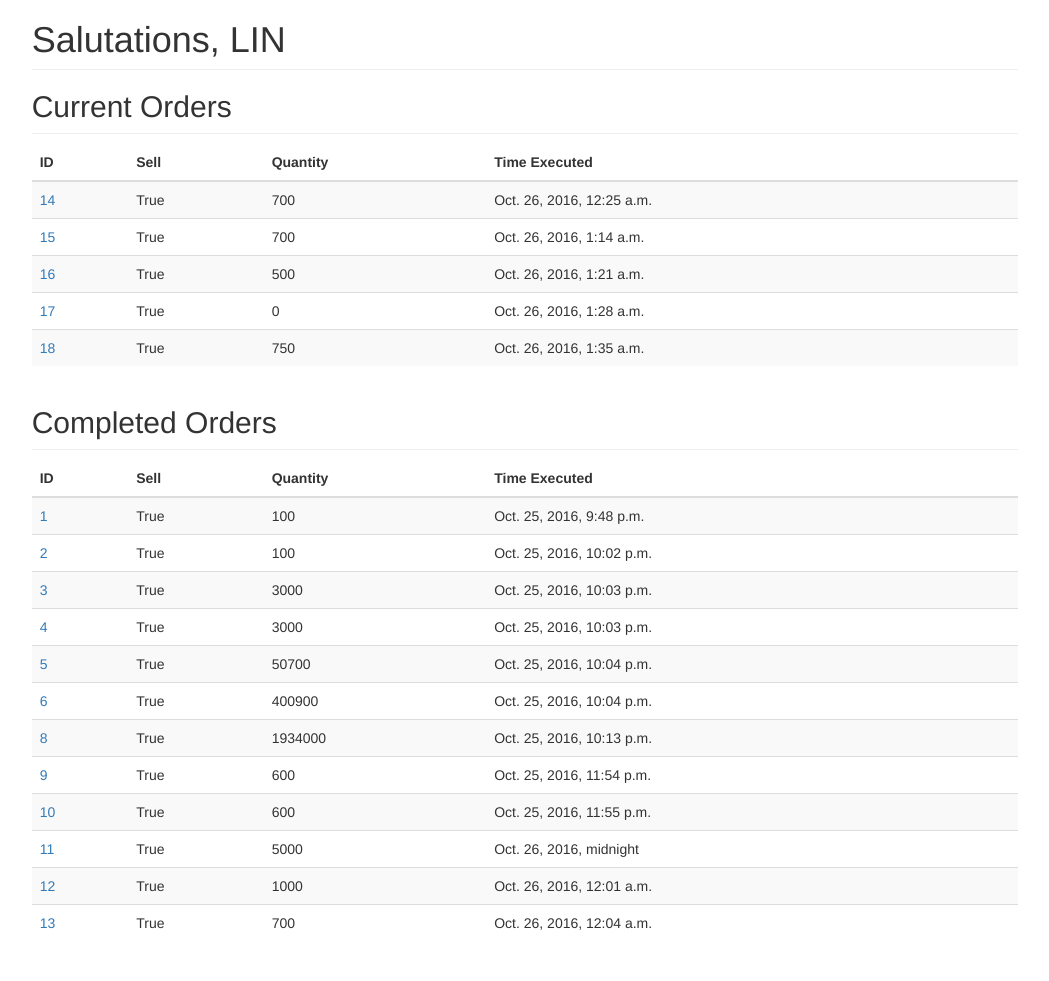
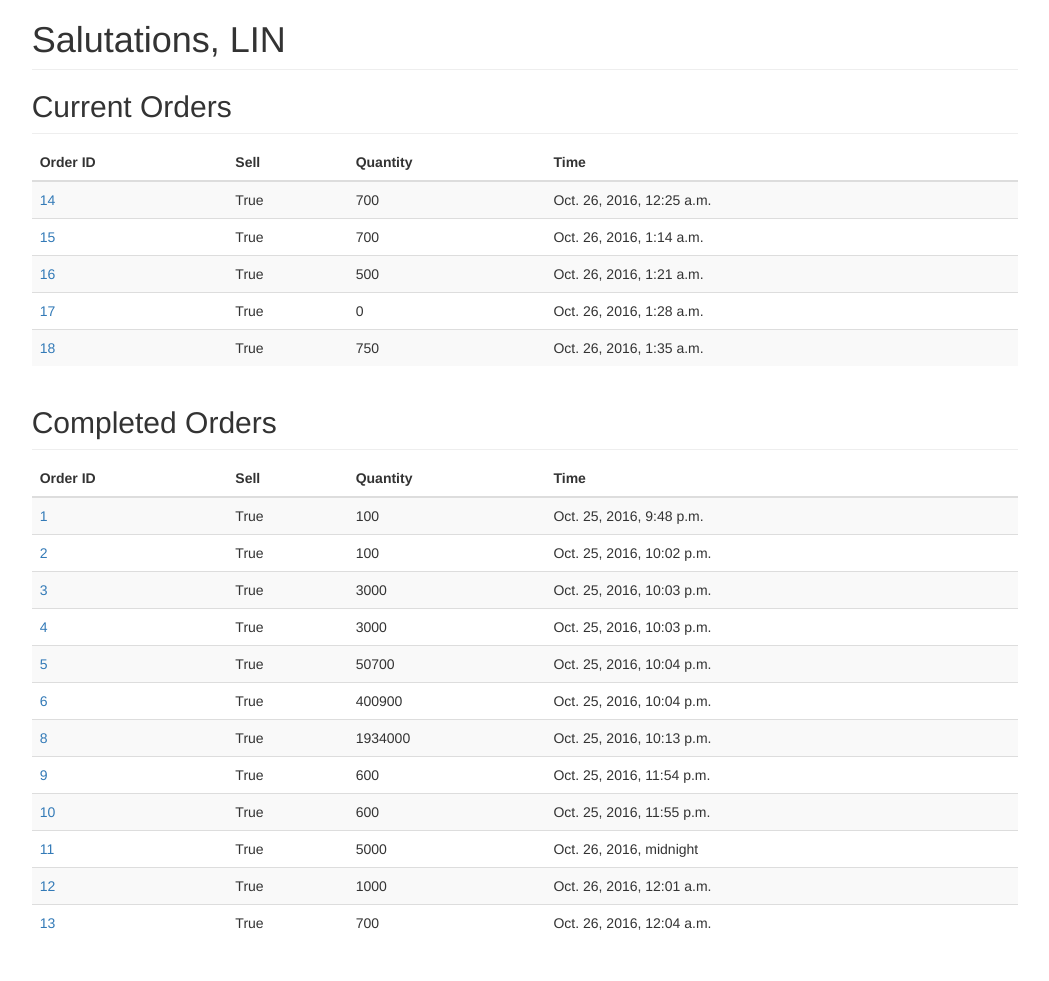
Before and after one commit to gabriellet/thepriceisright, a Django app: page / in a window 1280 px wide. Shown: the part 50-1031 px from the top of the page, without its empty margins (115-1164 px from the left). Run offline with Django 3.2, Linux system fonts and the light colour scheme; a user stored in the database is signed in; data comes from the database, SQL or seed files in the repository; some libraries are stand-ins or nearby versions.

Commit message:
more styling updates

```diff
--- a/templates/index.html
+++ b/templates/index.html
@@ -15,10 +15,10 @@
     <table class="table table-striped">
       <thead>
         <tr>
-          <th>ID</th>
+          <th>Order ID</th>
           <th>Sell</th>
           <th>Quantity</th>
-          <th>Time Executed</th>
+          <th>Time</th>
         </tr>
       </thead>
       {% if orders %}
@@ -43,10 +43,10 @@
     <table class="table table-striped">
       <thead>
         <tr>
-          <th>ID</th>
+          <th>Order ID</th>
           <th>Sell</th>
           <th>Quantity</th>
-          <th>Time Executed</th>
+          <th>Time</th>
         </tr>
       </thead>
       {% if orders %}
--- a/templates/login.html
+++ b/templates/login.html
@@ -32,7 +32,7 @@
         {{ form.username }}
         <label for="{{ form.password.id_for_label }}" class="sr-only">Password</label>
         {{ form.password }}
-        <button class="btn btn-lg btn-primary btn-block" type="submit" value="Login">Sign in</button>
+        <button class="btn btn-lg btn-success btn-block" type="submit" value="Login">Sign in</button>
         <input type="hidden" name="next" value="{{ next }}"/>
       </form>
 
--- a/templates/place_order.html
+++ b/templates/place_order.html
@@ -15,7 +15,7 @@
 
 	{% csrf_token %}
 	<p>{{ form.quantity.label_tag }} {{ form.quantity }} x ACME ETF</p>
-	<button class="btn btn-lg btn-primary" type="submit" value="Submit">Submit</button>
+	<button class="btn btn-lg btn-success" type="submit" value="Submit">Submit</button>
 
 </form>
 
```
Also changed, not shown: templates/order_detail.html (+8 -2 lines).
